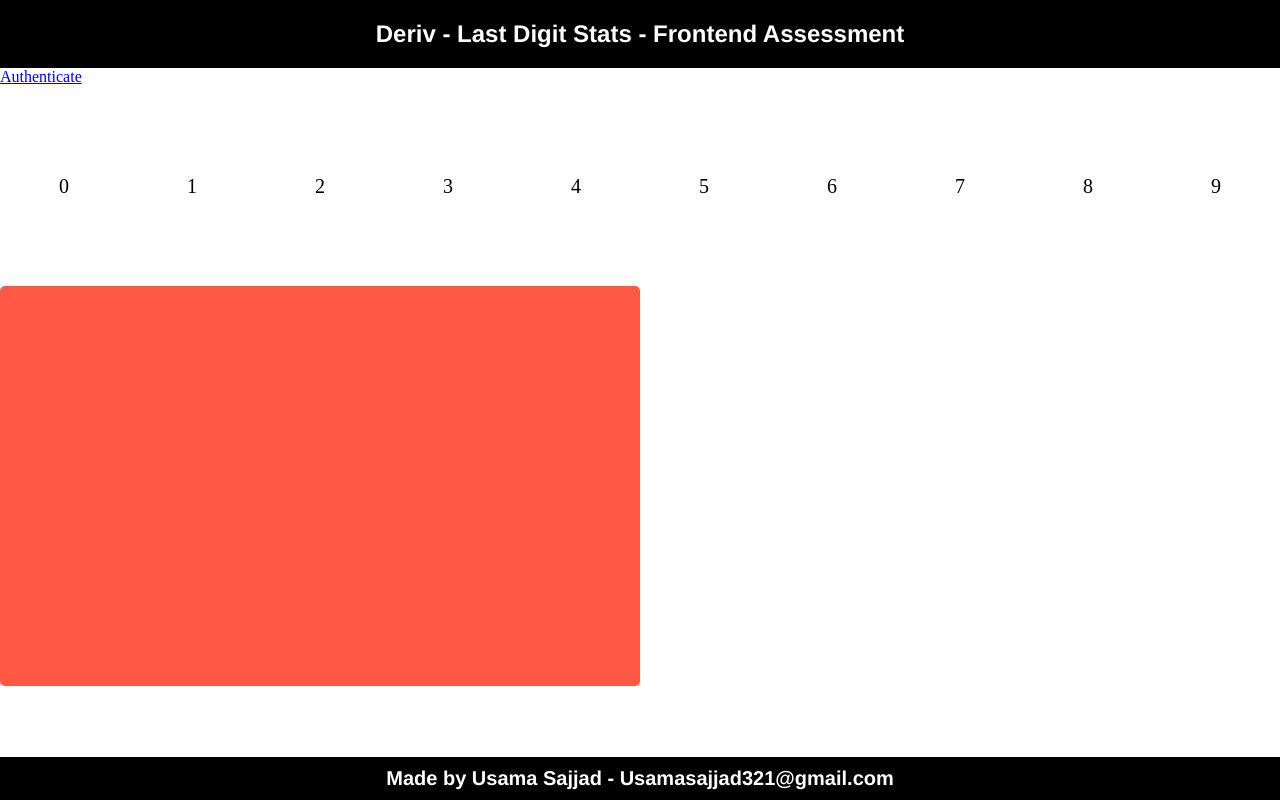
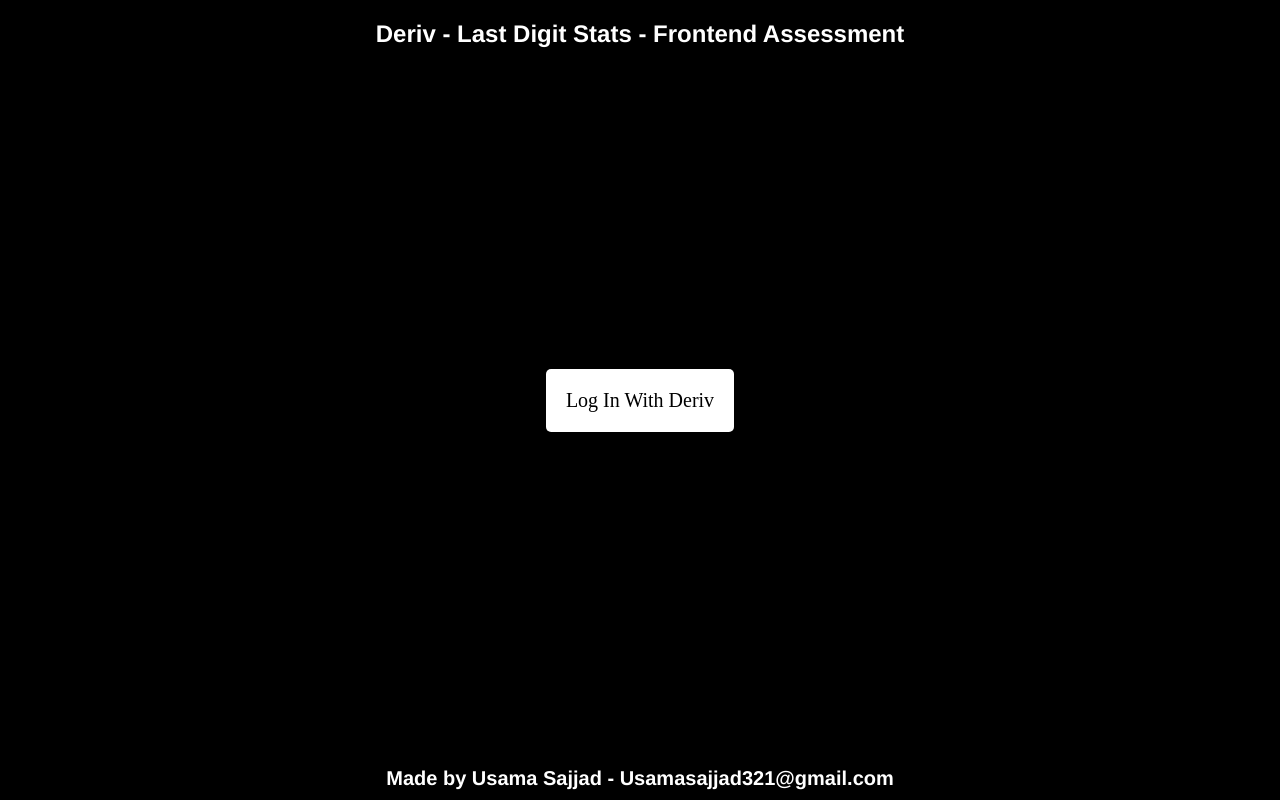
Before and after one commit to Usamasajjad/LastDigitStats, a plain HTML site: page index.html in a window 1280 px wide. Drawn offline with Linux system fonts and the light colour scheme.

Commit message:
Updated Files and Finalized

```diff
--- a/index.html
+++ b/index.html
@@ -8,7 +8,7 @@
     <!-- <script src="script.js" type="module"></script> -->
     <script src="bundle.js"></script>
 
-    <title>Document</title>
+    <title>Deriv App - Usama Sajjad</title>
 </head>
 <body>
 
@@ -18,7 +18,7 @@
     </div>
 
     <div class="button">
-        <a href="https://oauth.deriv.com/oauth2/authorize?app_id=31861"  target="_blank">Authenticate</a>
+        <a href="https://oauth.deriv.com/oauth2/authorize?app_id=31861"  target="_blank">Log In With Deriv</a>
     </div>
 
     <!-- Contains Ticker Stats -->
--- a/style.css
+++ b/style.css
@@ -3,6 +3,37 @@
     padding: 0;
     margin: 0;
 }
+
+div.button {
+    background: black;
+    z-index: 1;
+    position: absolute;
+    left: 0px;
+    top: 0px;
+    height: 100vh;
+    width: 100vw;
+    display: flex;
+    justify-content: center;
+    align-items: center;
+    text-decoration: none;
+}
+
+div.button a {
+    background: white;
+    color: black;
+    font-size: 20px;
+    padding: 20px;
+    border-radius: 5px;
+}
+
+
+div.button a:link { text-decoration: none; }
+div.button a:hover { background: lightgray; }
+div.button a:active { text-decoration: none; }
+div.button a:visited { text-decoration: none; }
+
+
+
 
 div.header {
     background: black;
@@ -13,6 +44,9 @@ div.header {
     font-weight: 800;
     text-align: center;
     padding: 20px;
+    position: absolute;
+    top: 0px;
+    z-index: 2;
 }
 
 div.numberContainer {
@@ -74,6 +108,7 @@ div.footer {
     padding: 10px;
     position: absolute;
     bottom: 0;
+    z-index: 2;
 }
 
 @keyframes highlight {
```
Also changed, not shown: 1 other file.
